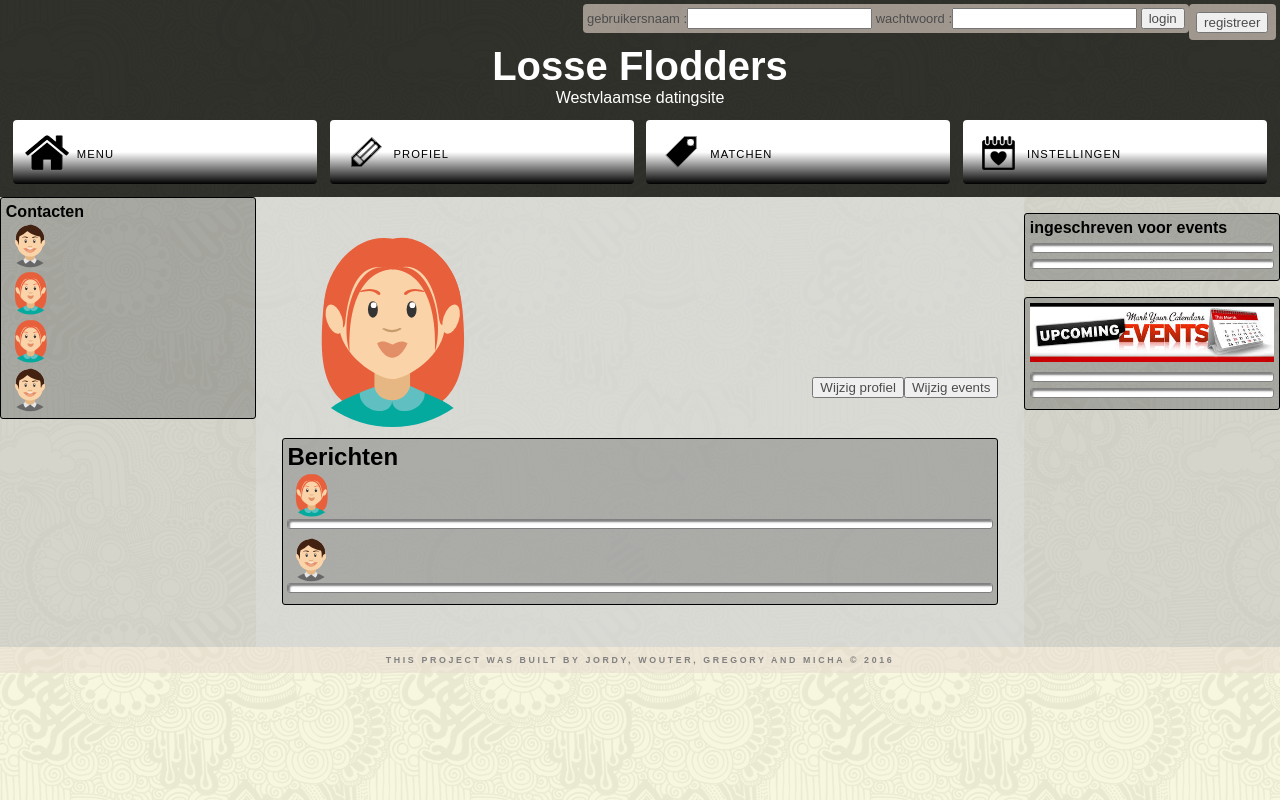
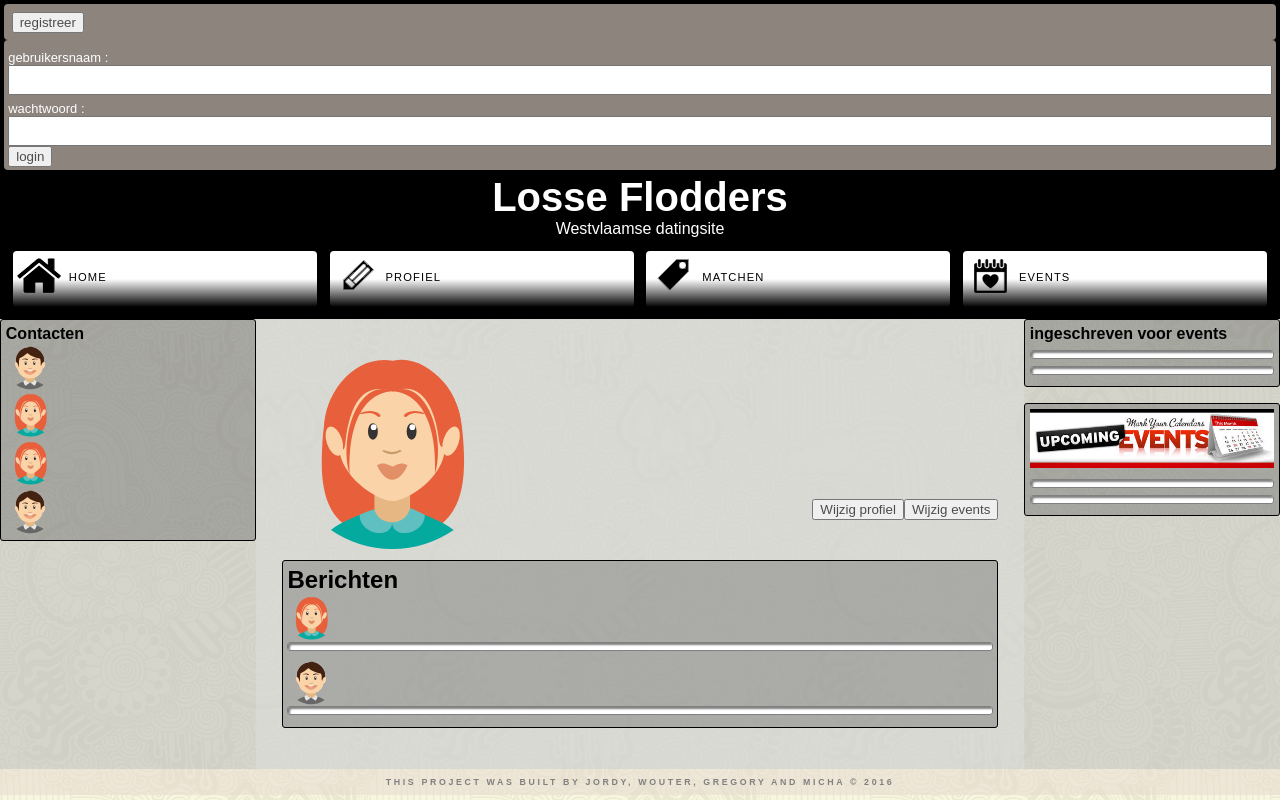
Before and after one commit to jan-vandorpe/Scrumdating, a PHP site: template presentation/userProfilePage.twig in a window 1280 px wide. Run offline with PHP 8.4, Linux system fonts and the light colour scheme; the template is opened without the code that fills it, so the values that code supplies are empty; some libraries are stand-ins or nearby versions.

Commit message:
Merge origin/master
Conflicts:
	presentation/EventList.twig

```diff
--- a/presentation/css/style.css
+++ b/presentation/css/style.css
@@ -3,9 +3,9 @@
 
 /******OUTLINE******
 body, header, section, article, div, img, nav, ul, li{
-        outline: red dotted 1px;
-        margin: 0;
-        padding: 0;
+    outline: red dotted 1px;
+    margin: 0;
+    padding: 0;
 }
 */
 
@@ -110,9 +110,10 @@ header, h1 {
     color: white;
 }
 
-header .headerImage{
-    background:  black;
+.headerImage{
+    background: black;
 }
+
 
 
 .hoofdmenu ul li {
@@ -162,18 +163,46 @@ body{
     padding: 0.3em;
 
 }
+
+/***login bovenaan***/
 .login form{
+    box-sizing: border-box;
     border-radius: 4px;
+
+
 }
 
-.login label{
-    display: block;
+.login div label{
+    color: white;
+
+    font-size: 1em;
+    display: inline-block;
+    width: 8em;
+    margin: 0;
+    padding: 0.5em 0 0 0;
+    text-align: left;
+}
+
+/******* velden, controls *******/
+.login input[type="email"],
+input[type="password"],
+input[type="text"],
+input[type="url"],
+input[type="search"],
+input[type="number"],
+input[type="date"],
+input[type="tel"],
+textarea {
+    box-sizing: border-box;
     width: 100%;
+    min-height: 1em;
+    padding: 0.4em 0.5em;
+    margin: 0;
+    font-size: inherit;
 }
-.login input[type=text] input[type=password]{
 
-    width: auto;
-}
+
+
 
 .inhoud{
     position: relative;
@@ -192,12 +221,12 @@ body{
 }
 
 .balkRechts{
-    margin: auto;
+
     box-sizing: border-box;
     width:100%;
     float: left;
     height: inherit;
-    padding: 1em 0 0 0;
+    padding: 0 0 0 0;
 }
 
 
@@ -225,7 +254,7 @@ header .hoofdmenu p{
 
 
 .headerImage{
-    background:rgba(0,0,0,0.8);
+
     width: 100%;
     background-size: 150%;
     background-repeat: no-repeat;
@@ -245,7 +274,7 @@ header .hoofdmenu p{
 
 .hoofdmenu li {
     box-sizing: border-box;
-    padding:0.5em ;
+    padding:0 0 0.5em 0 ;
     float:left;
     margin: 0 1% 0 0;
     border-radius: 4px;
@@ -440,16 +469,10 @@ http://nicolasgallagher.com/micro-clearfix-hack/
 
 
 /********MEDIA QUERIES*******************************************************************/
-@media screen and (max-width: 40.5em) {
-    .product-img {
-        width: 50%;
-        float: left;
-    }
-    .hoofdmenu ul li a  {
-    }
 
-}
 @media only screen and (min-width: 768px)  {
+
+
     .balkLinks{
         display:  block;
         width: 30%;
@@ -480,12 +503,7 @@ http://nicolasgallagher.com/micro-clearfix-hack/
 
 }
 @media only screen and (min-width: 1000px) {
-    .login form{
-        float: right;
-    }
-    .login label{
-        display: inline;
-    }
+
 
     .balkLinks{
         display:  block;
--- a/presentation/userProfilePage.twig
+++ b/presentation/userProfilePage.twig
@@ -19,9 +19,9 @@
                     <div class="login clearFix"><input type="submit" value="registreer" name="registreer"/></div>
                 </form>
                 <form action="loginControl.php" method="post" class="login" id="login" name="login">
-                    <label for="username">gebruikersnaam :<input type="text" id="username" name="username"></label>
-                    <label for="password">wachtwoord :<input type="password" id="password" name="password"></label>
-                    <input type="submit" value="login" name="login" />
+                    <div><label for="username">gebruikersnaam :</label><input type="text" id="username" name="username"></div>
+                    <div><label for="password">wachtwoord :</label><input type="password" id="password" name="password"></div>
+                    <div><input type="submit" value="login" name="login" /></div>
                 </form>
 
                 {% else %}
@@ -37,10 +37,10 @@
 
             <nav class="hoofdmenu clearFix">
                 <ul>
-                    <li><a href="showIndex.php" id="a"><p>Menu</p></a></li>
-                    <li><a href="profielaanmaak.twig" id="b" alt="profiel" title="profiel"><p>Profiel</p></a></li>
+                    <li><a href="Index.php" id="a"><p>Home</p></a></li>
+                    <li><a href="loginControl.php?profile={{login.userID}}" id="b" alt="profiel" title="profiel"><p>Profiel</p></a></li>
                     <li><a href="#" id="c"><p>Matchen</p></a></li>
-                    <li><a href="#" id="d"><p>Instellingen</p></a></li>
+                    <li><a href="eventControl.php?action=showEvents" id="d"><p>Events</p></a></li>
                 </ul>
             </nav>
         </header>
```
Also changed, not shown: presentation/header.twig (+11 -4 lines).
